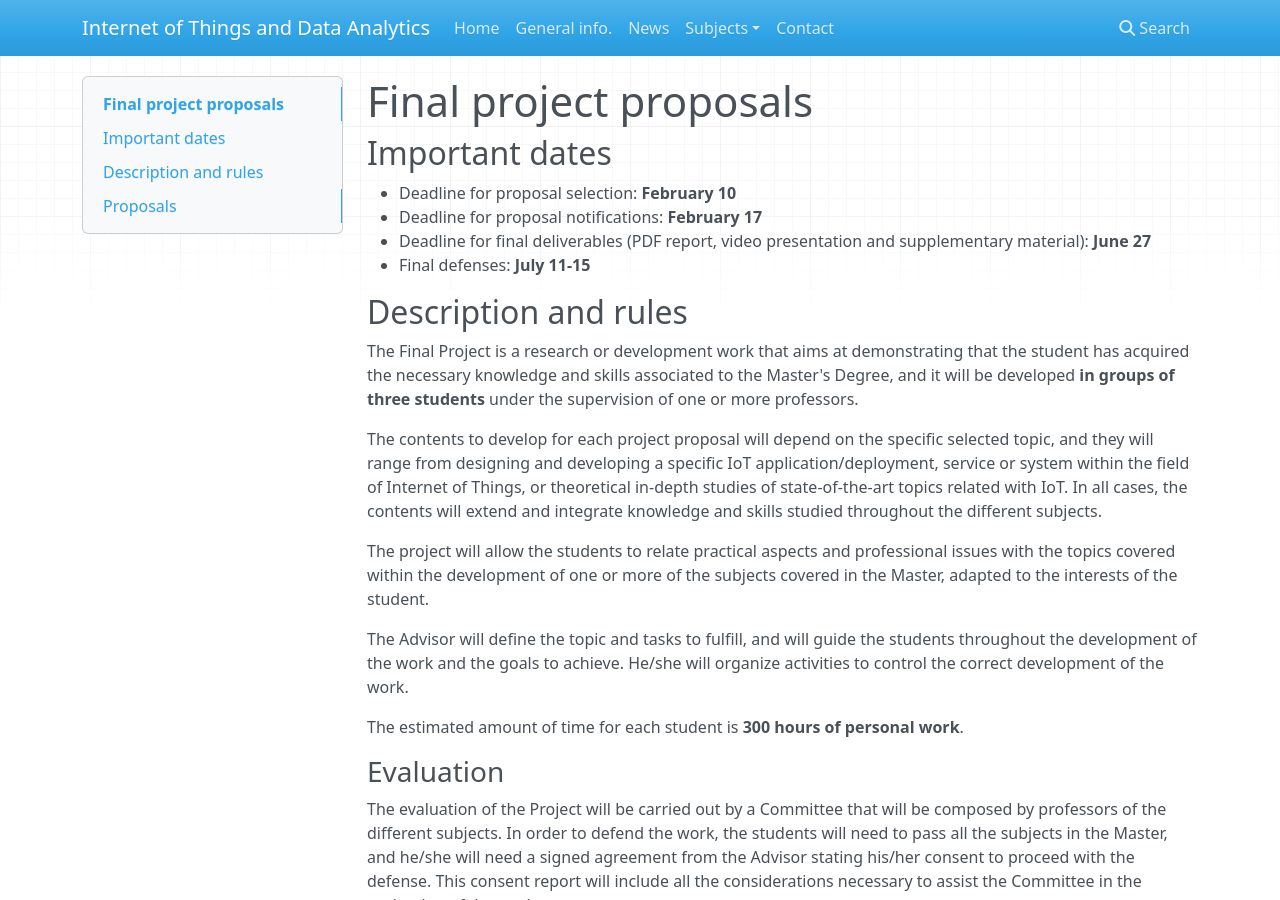
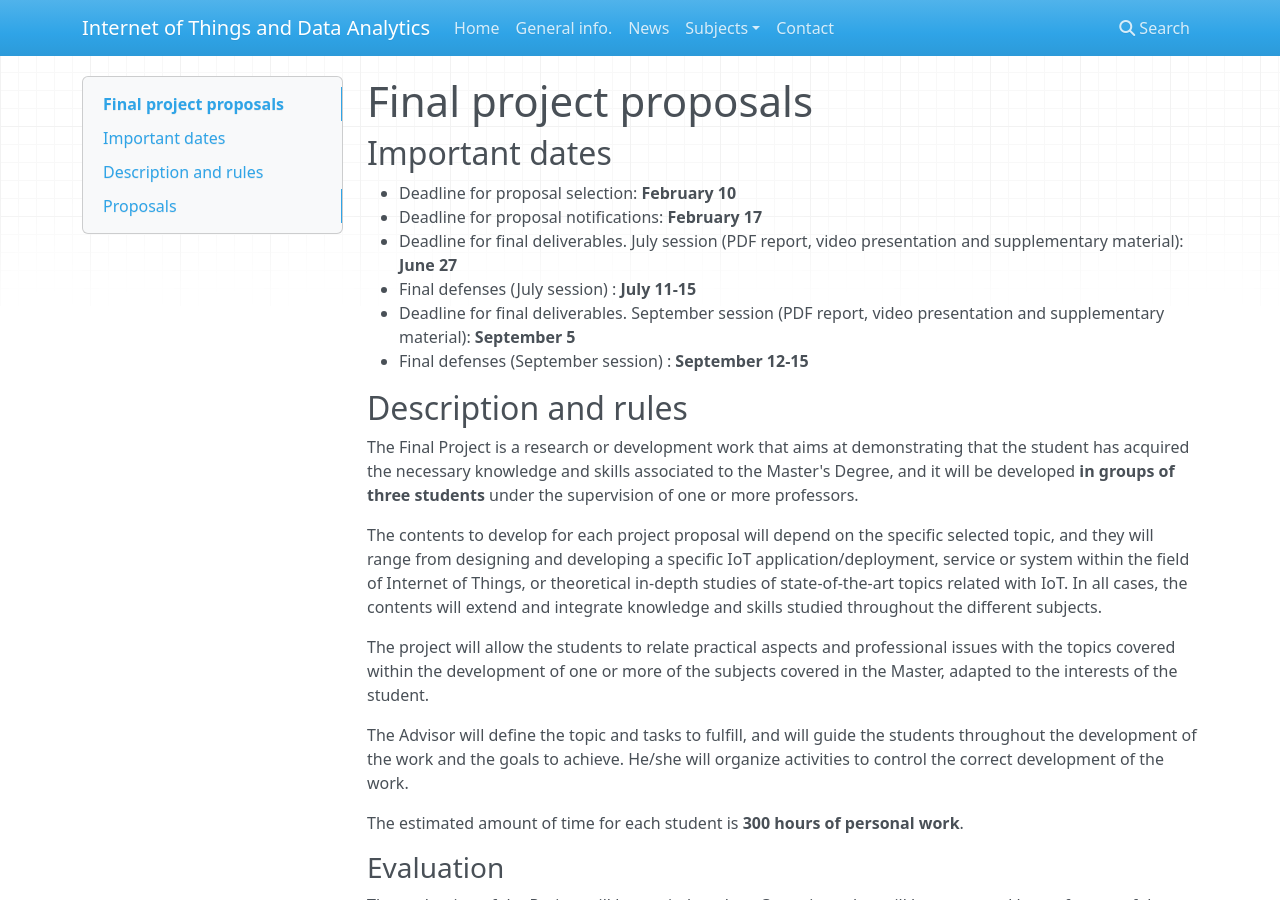
Before and after one commit to iot-da/iot-da.github.io, an MkDocs documentation site: the page built from docs/General/TFM.md, in a window 1280 px wide and 900 px high. Built offline with MkDocs 1.6.1, drawn with Linux system fonts in a browser that asks for light colours; nearby versions of some CDN libraries.

Commit message:
Incluyo conv. de septiembre en TFM

```diff
--- a/docs/General/TFM.md
+++ b/docs/General/TFM.md
@@ -4,8 +4,10 @@
 
 - Deadline for proposal selection: **February 10**
 - Deadline for proposal notifications: **February 17**
-- Deadline for final deliverables (PDF report, video presentation and supplementary material): **June 27**
-- Final defenses: **July 11-15**
+- Deadline for final deliverables. July session (PDF report, video presentation and supplementary material): **June 27**
+- Final defenses (July session) : **July 11-15**
+- Deadline for final deliverables. September session (PDF report, video presentation and supplementary material): **September 5**
+- Final defenses (September session) : **September 12-15**
 
 ## Description and rules
 
```
